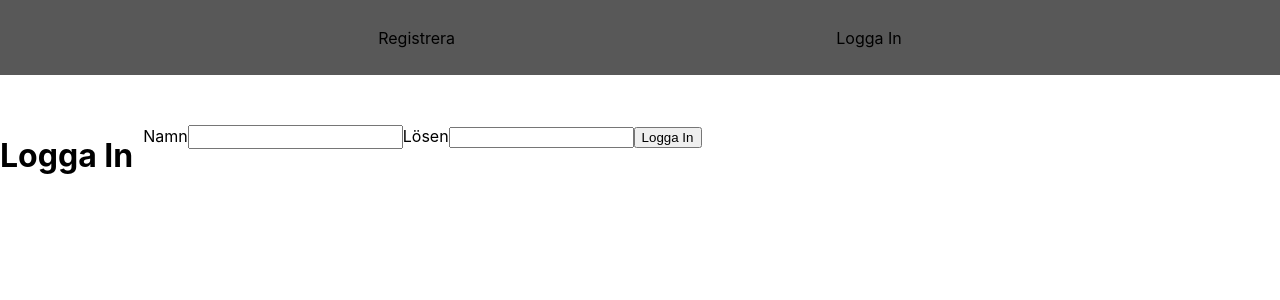
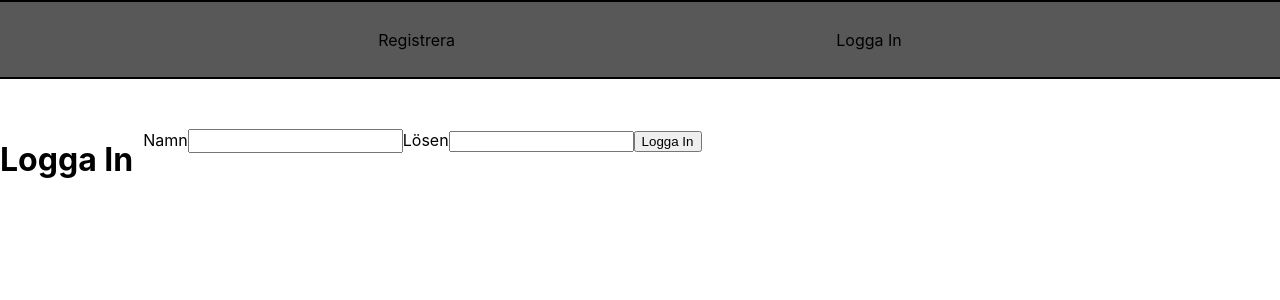
Before and after one commit to Ludde86/marn-app, a React (Create React App) app in the folder client/: page /login in a window 1280 px wide. Shown: the top 300 px of the page. Built offline with nearby package versions, Linux system fonts and the light colour scheme; no server answers.

Commit message:
fix border for navbar

```diff
--- a/client/src/components/layout/Navbar.css
+++ b/client/src/components/layout/Navbar.css
@@ -1,4 +1,6 @@
 .navbar-container {
+	border-top: 2px solid black;
+	border-bottom: 2px solid black;
 	background: #585858;
 	display: flex;
 	flex-direction: column;
```
